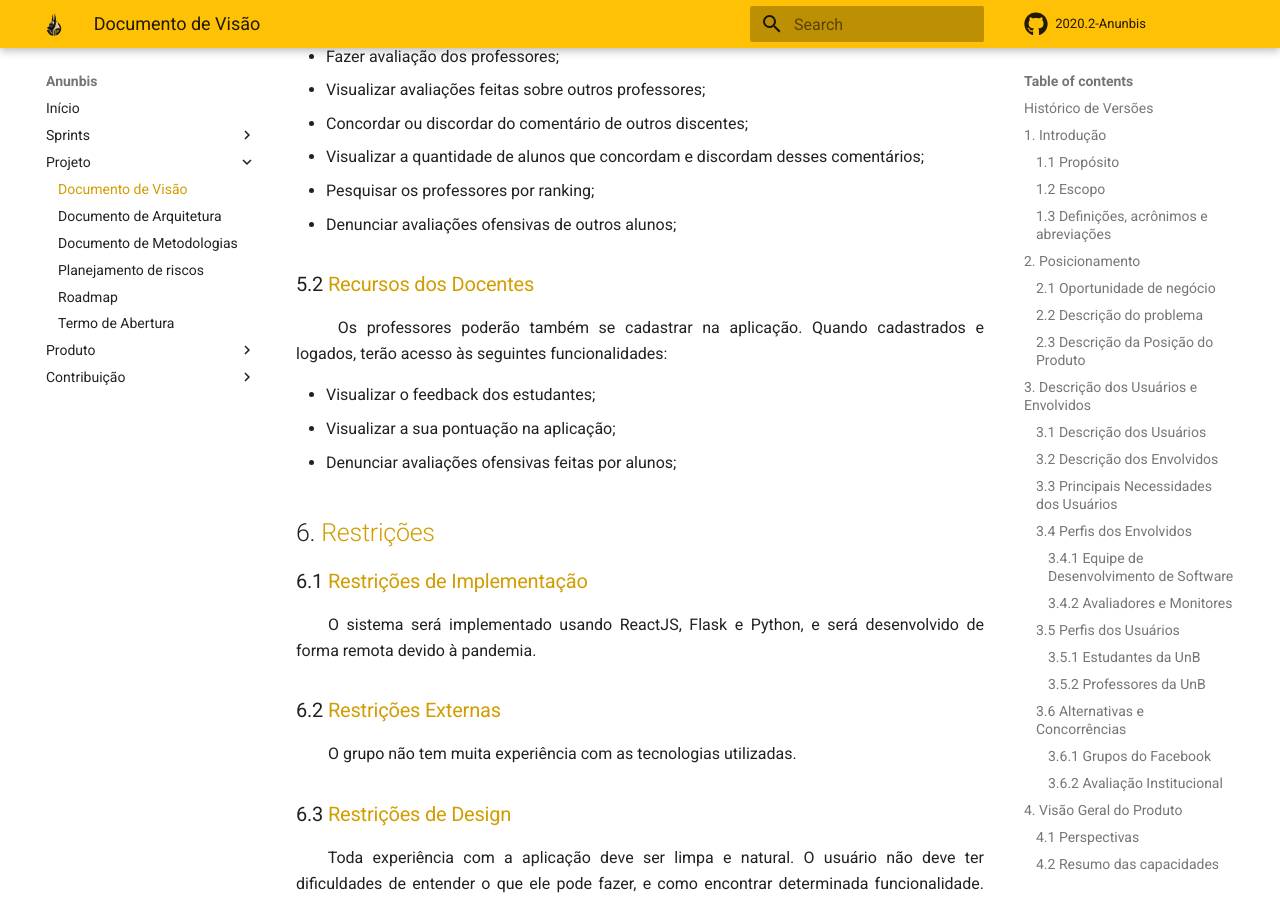
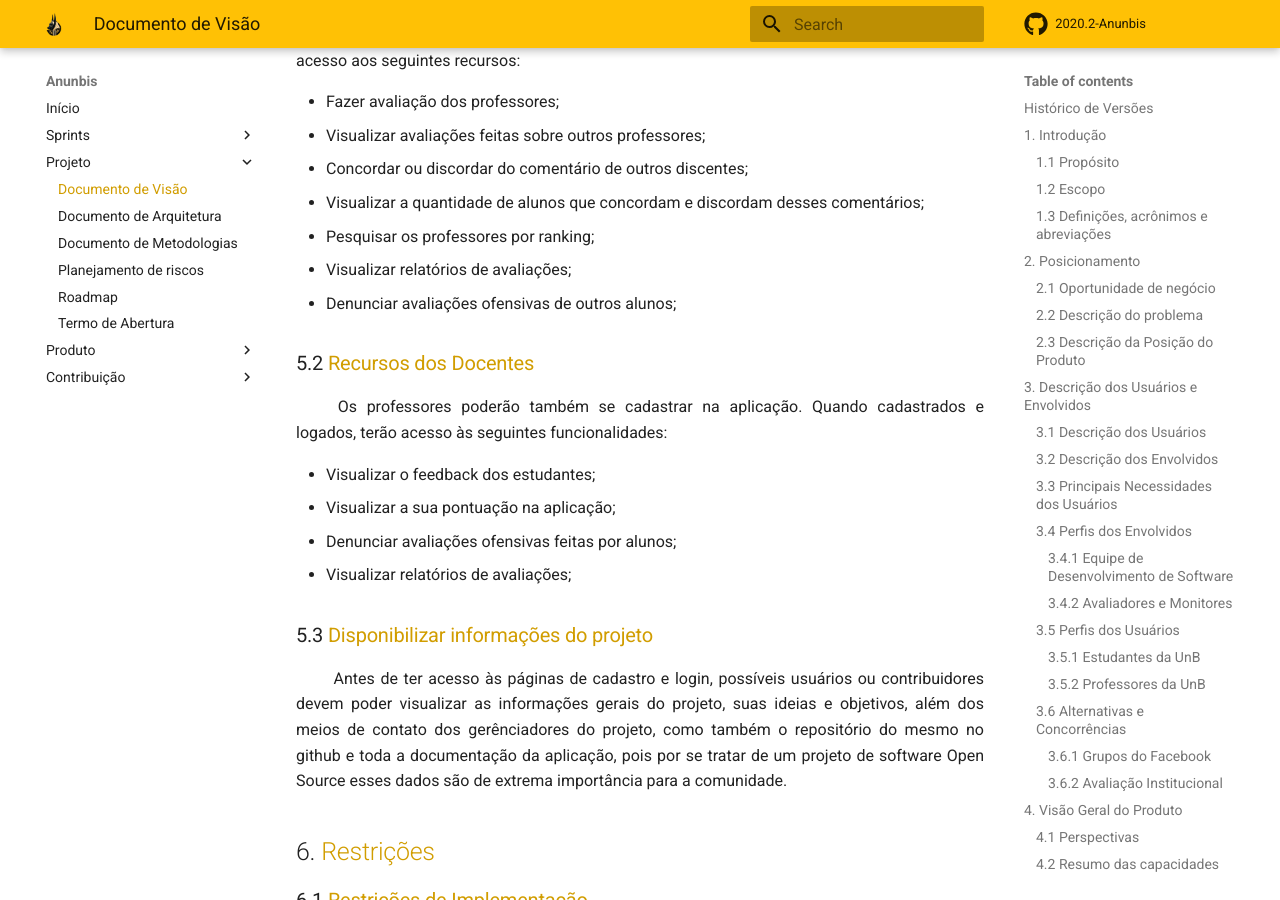
Before and after one commit to fga-eps-mds/2020.2-Anunbis, an MkDocs documentation site: the page built from docs/documentacao/documento-de-visao.md, in a window 1280 px wide and 900 px high, scrolled down 6898 px. Built offline with MkDocs 1.6.1 and Material for MkDocs 9.7.7, drawn with Linux system fonts in a browser that asks for light colours; comment, search, counter and statistics services are not loaded; some of the changed text lies outside the part shown.

Commit message:
(#123) Revisando Recursos do Produto
Co-authored-by: Victor Hugo <hugo.victorcsi@gmail.com>

```diff
--- a/docs/documentacao/documento-de-visao.md
+++ b/docs/documentacao/documento-de-visao.md
@@ -7,7 +7,8 @@ Data|Versão|Descrição|Autor
 26/03|0.2|Atualizando contéudo da página| Rodrigo|
 13/04|0.3|Refatorando Descrição dos usuários e envolvidos| Equipe|
 13/04|0.4|Revisão da Introdução e Posicionamento| Equipe|
-14/04|0.5|Revisão da Visão Geral| Rafael e Victor|
+14/04|0.5|Revisão da Visão Geral do Produto| Rafael e Victor|
+14/04|0.6|Revisando Recursos do produto| Rafael e Victor|
 
 
 ## 1. <a name="1">Introdução</a>
@@ -140,6 +141,7 @@ O produto tem a função de ser um elo dos docentes com os discentes da UnB, fac
 * Concordar ou discordar do comentário de outros discentes;
 * Visualizar a quantidade de alunos que concordam e discordam desses comentários;
 * Pesquisar os professores por ranking;
+* Visualizar relatórios de avaliações;
 * Denunciar avaliações ofensivas de outros alunos;
 
 ### 5.2 <a name="5.2">Recursos dos Docentes</a>
@@ -149,6 +151,12 @@ O produto tem a função de ser um elo dos docentes com os discentes da UnB, fac
 * Visualizar o feedback dos estudantes;
 * Visualizar a sua pontuação na aplicação;
 * Denunciar avaliações ofensivas feitas por alunos;
+* Visualizar relatórios de avaliações;
+### 5.3 <a name="5.3">Disponibilizar informações do projeto</a>
+<p align="justify"> &emsp;&emsp;
+Antes de ter acesso às páginas de cadastro e login, possíveis usuários ou contribuidores devem poder visualizar as informações gerais do projeto, suas ideias e objetivos, além dos meios de contato dos gerênciadores do projeto, como também o repositório do mesmo no github e toda a documentação da aplicação, pois por se tratar de um projeto de software Open Source esses dados são de extrema importância para a comunidade.
+</p>
+
 
 ## 6. <a name="6">Restrições</a>
 
```
